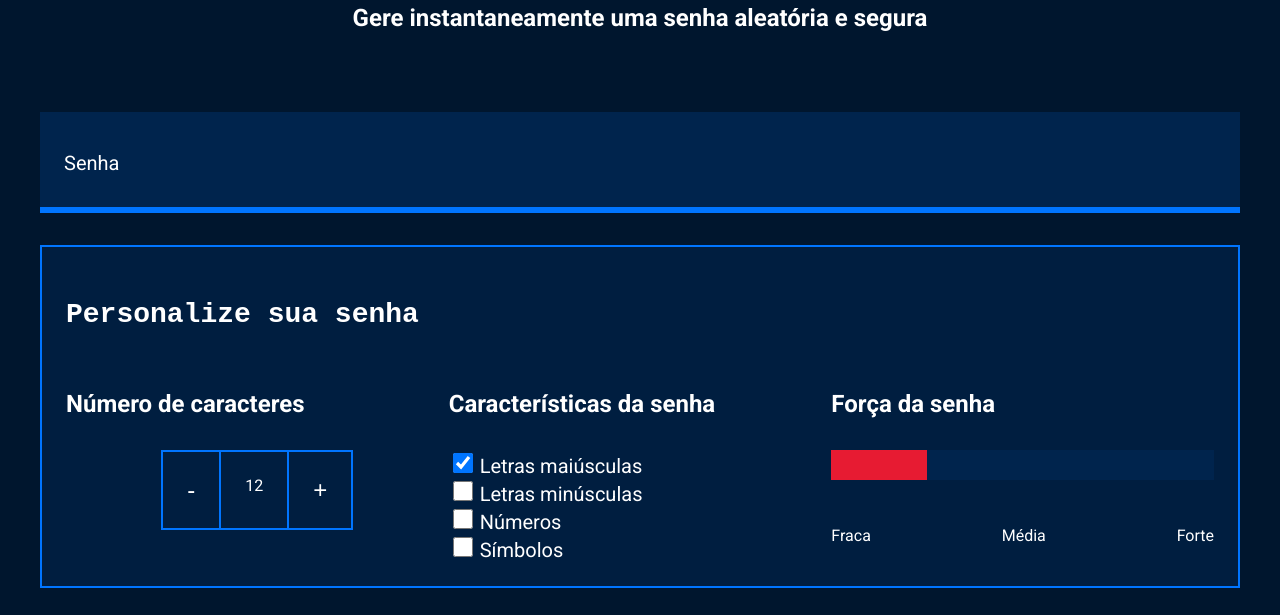
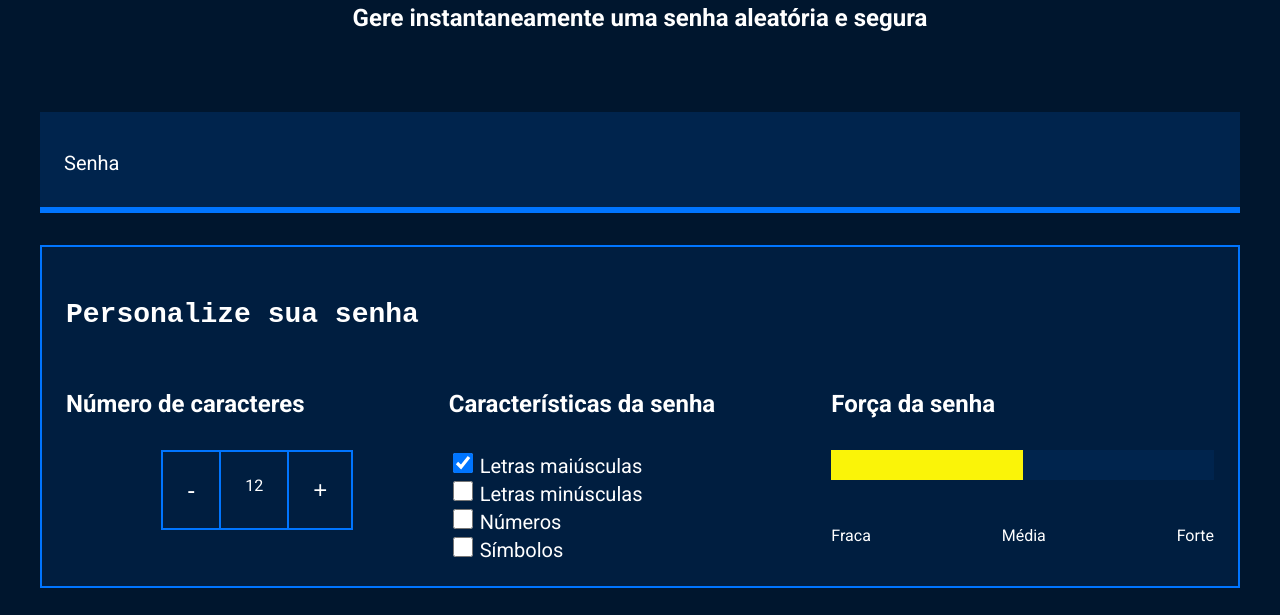
Before and after one commit to joselliaport3lla/Avaliacao1_3B_21, a plain HTML site: page index.html in a window 1280 px wide. Shown: the part 185-800 px from the top of the page. Drawn offline with Linux system fonts and the light colour scheme.

Commit message:
slide 14

```diff
--- a/index.html
+++ b/index.html
@@ -52,7 +52,7 @@
             <div class="parametro-senha">
                 <h4 class="parametro-senha__titulo">Força da senha</h4>
                 <div class="barra"></div>
-                <div class="fraca"></div>
+                <div class="media"></div>
                 <div class="parametro-senha-textos">
                 <p>Fraca</p>
                 <p>Média</p>
--- a/style.css
+++ b/style.css
@@ -141,3 +141,11 @@ label{
     position: relative;
     bottom: 30px;
 }
+
+.media{
+    height: 30px;
+    width: 50%;
+    background-color: #faf408;
+    position: relative;
+    bottom: 30px;
+}
```
